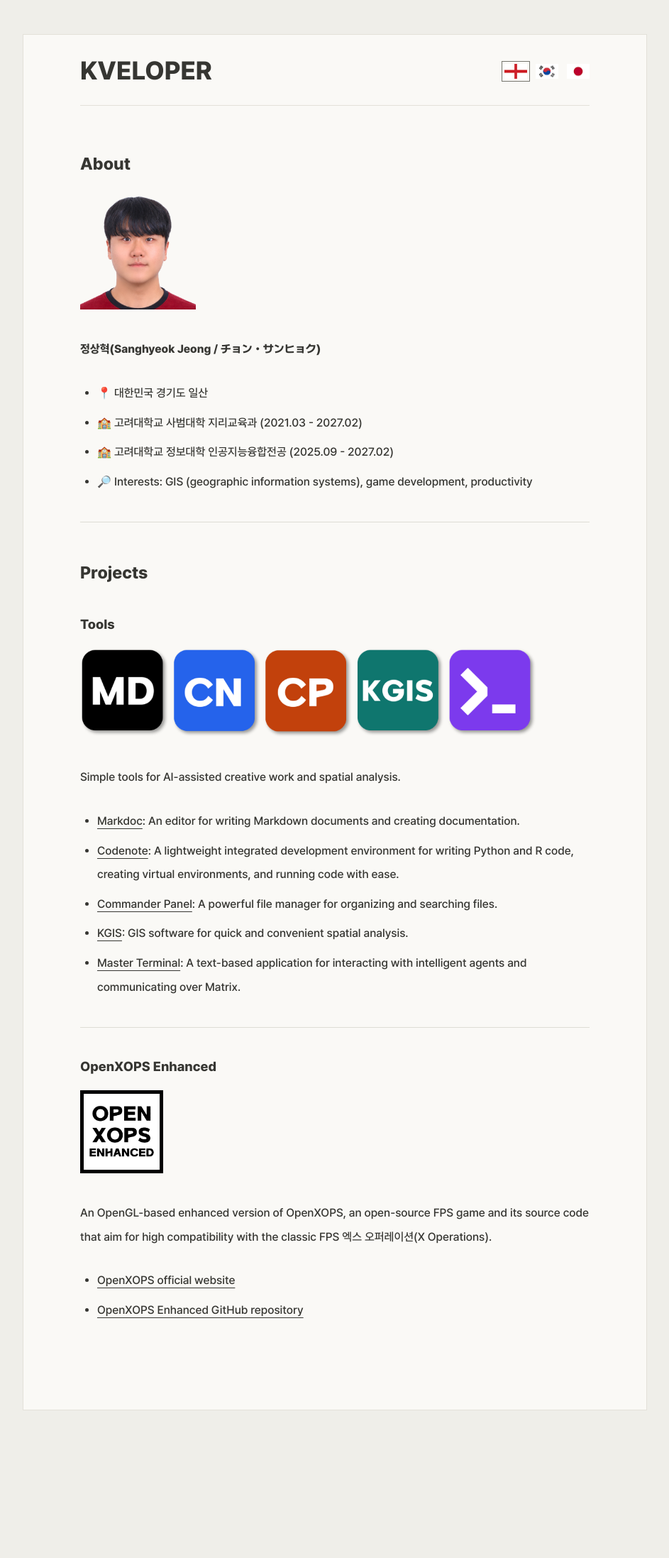
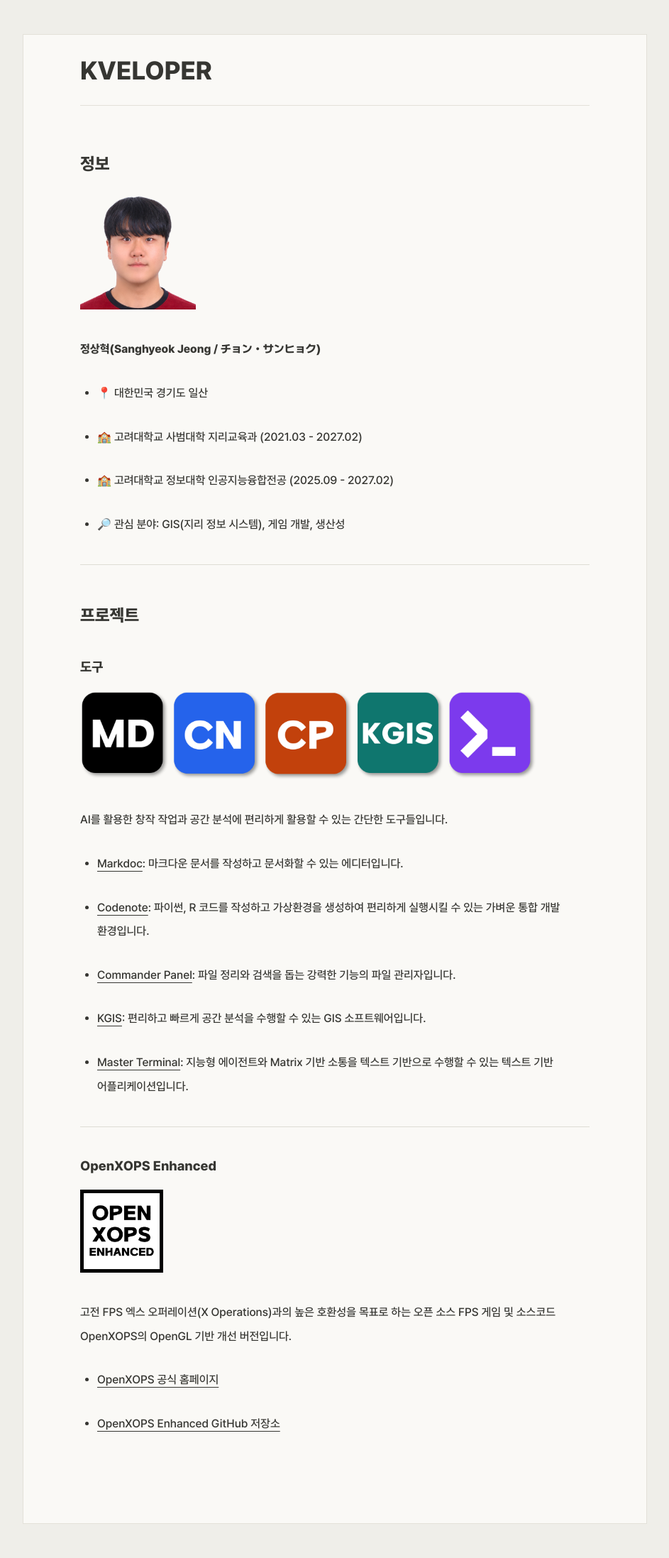
Before and after one commit to kveloper/kveloper.github.io, a Jekyll site: the page built from main.md, in a window 1280 px wide. Shown: the whole page at 71% size, without its empty margins (168-1111 px from the left). Built offline with Jekyll 4.4.1, drawn with Linux system fonts in a browser that asks for light colours; our own code applies the rules of GitHub Pages for plain Markdown files; before the commit the page ends 2035 px from its top, so only the background shows below that.

Commit message:
26-10-26 19:47

```diff
--- a/_layouts/default.html
+++ b/_layouts/default.html
@@ -1,31 +1,18 @@
 <!doctype html>
-<html lang="{{ page.lang | default: 'en' }}">
+<html lang="{{ page.lang | default: 'ko' }}">
 <head>
   <meta charset="utf-8">
   <meta name="viewport" content="width=device-width, initial-scale=1">
   <link rel="icon" href="{{ '/favicon.ico' | relative_url }}" type="image/x-icon">
   <title>{{ site.title | escape }}</title>
   <meta name="description" content="{{ page.description | default: site.description | escape }}">
-  <link rel="alternate" hreflang="en" href="{{ '/' | absolute_url }}">
-  <link rel="alternate" hreflang="ko" href="{{ '/kor.html' | absolute_url }}">
-  <link rel="alternate" hreflang="ja" href="{{ '/jpn.html' | absolute_url }}">
-  <link rel="alternate" hreflang="x-default" href="{{ '/' | absolute_url }}">
-  {% if page.lang == 'ja' %}
-  <link rel="stylesheet" href="{{ '/assets/fonts/pretendard-jp.css' | relative_url }}">
-  {% else %}
   <link rel="stylesheet" href="{{ '/assets/fonts/pretendard.css' | relative_url }}">
-  {% endif %}
   <link rel="stylesheet" href="{{ '/assets/style.css' | relative_url }}?v={{ site.time | date: '%s' }}">
 </head>
 <body>
-  <a class="skip-link" href="#main">{{ page.skip_label | default: 'Skip to content' }}</a>
+  <a class="skip-link" href="#main">{{ page.skip_label | default: '본문으로 이동' }}</a>
   <header class="site-header">
   <a class="site-title" href="{{ '/' | relative_url }}">{{ site.title | escape }}</a>
-  <nav aria-label="{{ page.language_label | default: 'Language' }}">
-    <a href="{{ '/' | relative_url }}" lang="en" hreflang="en" aria-label="English" title="English"{% if page.lang == 'en' %} aria-current="page"{% endif %}><img src="{{ '/assets/eng.png' | relative_url }}" alt="English" width="64" height="43"></a>
-    <a href="{{ '/kor.html' | relative_url }}" lang="ko" hreflang="ko" aria-label="한국어" title="한국어"{% if page.lang == 'ko' %} aria-current="page"{% endif %}><img src="{{ '/assets/kor.png' | relative_url }}" alt="한국어" width="64" height="43"></a>
-    <a href="{{ '/jpn.html' | relative_url }}" lang="ja" hreflang="ja" aria-label="日本語" title="日本語"{% if page.lang == 'ja' %} aria-current="page"{% endif %}><img src="{{ '/assets/jpn.png' | relative_url }}" alt="日本語" width="64" height="43"></a>
-  </nav>
   </header>
   <main id="main" tabindex="-1">{{ content }}</main>
 </body>
--- a/assets/fonts/pretendard-jp.css
+++ /dev/null
@@ -1,2 +0,0 @@
-@font-face{font-family:PageText;src:url('PretendardJP-Medium.woff2') format('woff2');font-style:normal;font-weight:500;font-display:swap}
-@font-face{font-family:PageText;src:url('PretendardJP-ExtraBold.woff2') format('woff2');font-style:normal;font-weight:800;font-display:swap}
--- a/assets/style.css
+++ b/assets/style.css
@@ -31,10 +31,6 @@
   text-decoration: none;
   min-width: 0;
 }
-nav { display: flex; align-items: center; flex-shrink: 0; gap: 12px; }
-nav a { display: block; padding: 0; border: 0; line-height: 0; }
-nav a:hover { opacity: .7; }
-nav img { display: block; width: 32px; height: auto; }
 main { font-size: 16px; line-height: 2.1; word-break: keep-all; }
 a { color: inherit; text-underline-offset: 5px; }
 a:hover { color: #62625b; }
@@ -60,11 +56,6 @@
 @media (max-width: 600px) {
   body { margin: 12px; min-height: calc(100vh - 24px); padding: 16px 24px 48px; }
   .site-header { margin-bottom: 40px; padding-bottom: 16px; }
-  nav { gap: 8px; }
   main { font-size: 15px; line-height: 2; }
   h1 { margin-bottom: 28px; }
 }
-
-nav a[aria-current="page"] { outline: 1px solid #76766e; outline-offset: 3px; }
-nav a[aria-current="page"]:focus-visible { outline: 2px solid currentColor; outline-offset: 5px; }
-html[lang="ja"] main { word-break: normal; line-break: strict; }
--- a/eng.md
+++ /dev/null
@@ -1,46 +0,0 @@
----
-layout: default
-lang: en
-permalink: /
-skip_label: Skip to content
-language_label: Language
-description: Personal page of Jeong Sanghyeok
----
-
-## About
-
-<img src="./assets/me.png" width="163" height="163" />
-
-**정상혁(Sanghyeok Jeong / チョン・サンヒョク)**
-
-- 📍 대한민국 경기도 일산
-- 🏫 고려대학교 사범대학 지리교육과 (2021.03 - 2027.02)
-- 🏫 고려대학교 정보대학 인공지능융합전공 (2025.09 - 2027.02)
-- 🔎 Interests: GIS (geographic information systems), game development, productivity
-
-* * *
-
-## Projects
-
-### Tools
-
-<img src="./assets/ktools.png" width="643" height="126" />
-
-Simple tools for AI-assisted creative work and spatial analysis.
-
-- [Markdoc](https://github.com/kveloper/markdoc): An editor for writing Markdown documents and creating documentation.
-- [Codenote](https://github.com/kveloper/codenote): A lightweight integrated development environment for writing Python and R code, creating virtual environments, and running code with ease.
-- [Commander Panel](https://github.com/kveloper/cp): A powerful file manager for organizing and searching files.
-- [KGIS](https://github.com/kveloper/kgis): GIS software for quick and convenient spatial analysis.
-- [Master Terminal](https://github.com/kveloper/mt): A text-based application for interacting with intelligent agents and communicating over Matrix.
-
-* * *
-
-### OpenXOPS Enhanced
-
-<img src="./assets/oxe.png" width="117" height="117" />
-
-An OpenGL-based enhanced version of OpenXOPS, an open-source FPS game and its source code that aim for high compatibility with the classic FPS 엑스 오퍼레이션(X Operations).
-
-- [OpenXOPS official website](https://openxops.net/en/)
-- [OpenXOPS Enhanced GitHub repository](https://github.com/kveloper/openxops-enhanced)
--- a/jpn.md
+++ /dev/null
@@ -1,46 +0,0 @@
----
-layout: default
-lang: ja
-permalink: /jpn.html
-skip_label: 本文へ移動
-language_label: 言語
-description: Jeong Sanghyeokの個人ページ
----
-
-## プロフィール
-
-<img src="./assets/me.png" width="163" height="163" />
-
-**정상혁(Sanghyeok Jeong / チョン・サンヒョク)**
-
-- 📍 대한민국 경기도 일산
-- 🏫 고려대학교 사범대학 지리교육과 (2021.03 - 2027.02)
-- 🏫 고려대학교 정보대학 인공지능융합전공 (2025.09 - 2027.02)
-- 🔎 関心分野：GIS（地理情報システム）、ゲーム開発、生産性
-
-* * *
-
-## プロジェクト
-
-### ツール
-
-<img src="./assets/ktools.png" width="643" height="126" />
-
-AIを活用した創作活動や空間分析に便利な、シンプルなツールです。
-
-- [Markdoc](https://github.com/kveloper/markdoc)：Markdown文書の作成やドキュメント化ができるエディターです。
-- [Codenote](https://github.com/kveloper/codenote)：PythonやRのコードを記述し、仮想環境を作成して手軽に実行できる、軽量な統合開発環境です。
-- [Commander Panel](https://github.com/kveloper/cp)：ファイルの整理と検索を支援する、高機能なファイルマネージャーです。
-- [KGIS](https://github.com/kveloper/kgis)：空間分析を手軽かつ高速に行えるGISソフトウェアです。
-- [Master Terminal](https://github.com/kveloper/mt)：インテリジェントエージェントとの対話やMatrixを使ったコミュニケーションを、テキストで行えるアプリケーションです。
-
-* * *
-
-### OpenXOPS Enhanced
-
-<img src="./assets/oxe.png" width="117" height="117" />
-
-往年のFPSである엑스 오퍼레이션(X Operations)との高い互換性を目指す、オープンソースのFPSゲームおよびソースコードOpenXOPSを、OpenGLベースで改良したバージョンです。
-
-- [OpenXOPS 公式サイト](https://openxops.net/en/)
-- [OpenXOPS Enhanced GitHubリポジトリ](https://github.com/kveloper/openxops-enhanced)
```
Also changed, not shown: README.md (+4 -6 lines), assets/fonts/PretendardJP-LICENSE.txt (deleted, +0 -94 lines), main.md (renamed from kor.md, +1 -2 lines), assets/eng.png (deleted), assets/jpn.png (deleted), assets/kor.png (deleted), 2 other files.
